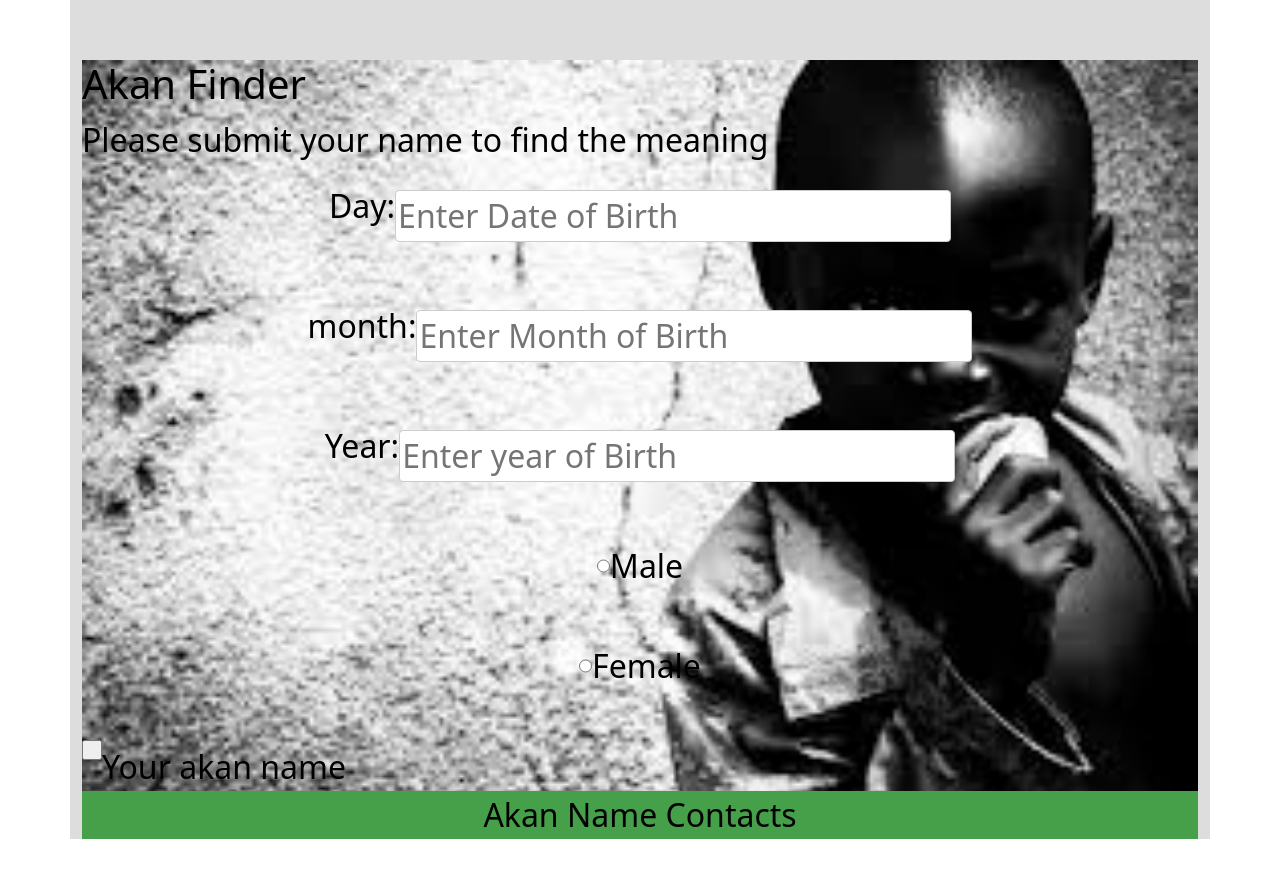
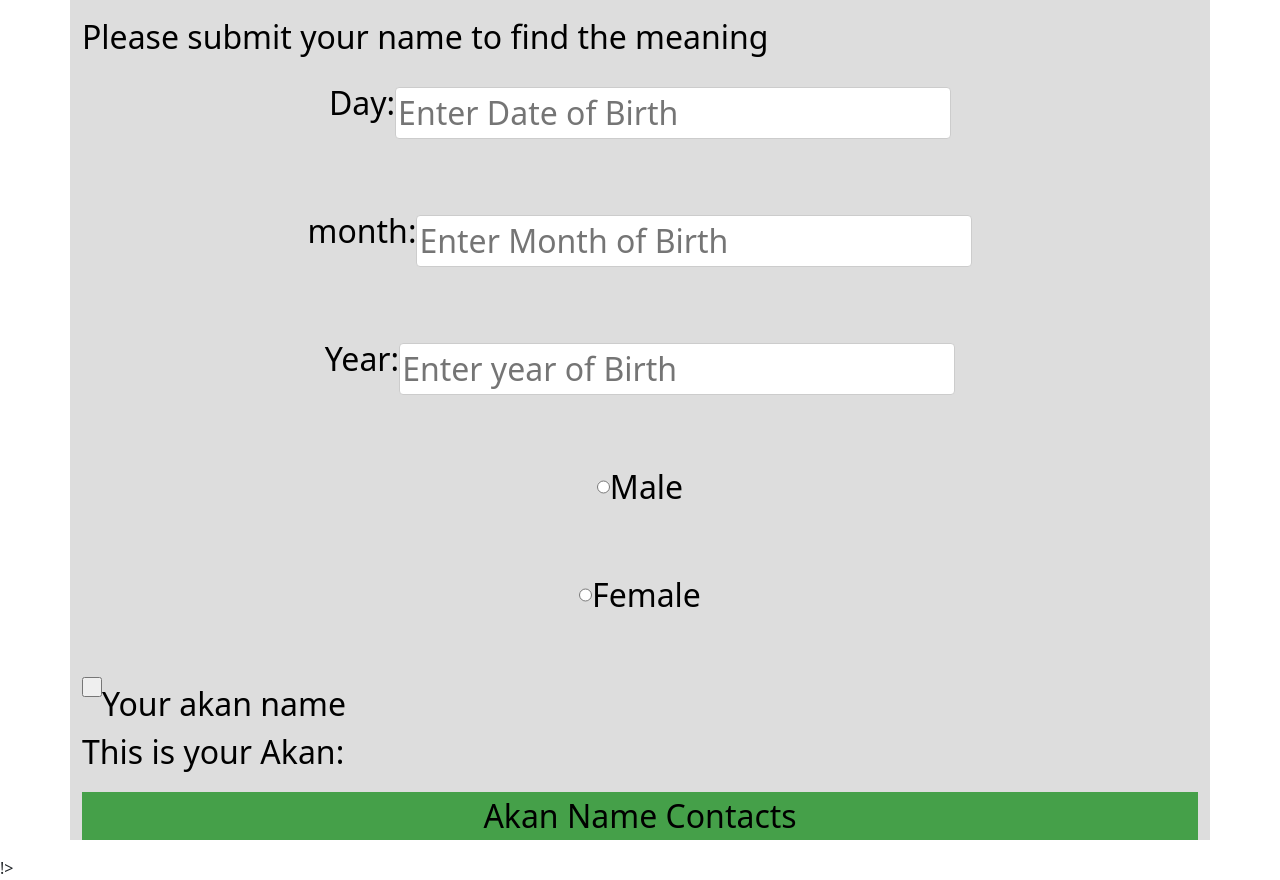
Before and after one commit to Hillary-Kechem/Akan-Name, a plain HTML site: page index.html in a window 1280 px wide. Shown: the part 1071-1951 px from the top of the page. Before the commit the page ends 1926 px from the top, so only its background shows below. Drawn offline with nearby package versions, Linux system fonts and the light colour scheme.

Commit message:
akan name update

```diff
--- a/index.html
+++ b/index.html
@@ -5,6 +5,9 @@
     <meta charset="UTF-8">
     <meta http-equiv="X-UA-Compatible" content="IE=edge">
     <meta name="viewport" content="width=device-width, initial-scale=1.0">
+    <link rel="stylesheet" href="https://maxcdn.bootstrapcdn.com/bootstrap/4.0.0/css/bootstrap.min.css" integrity="sha384-Gn5384xqQ1aoWXA+058RXPxPg6fy4IWvTNh0E263XmFcJlSAwiGgFAW/dAiS6JXm" crossorigin="anonymous">
+    <link rel="stylesheet" href="https://pro.fontawesome.com/releases/v5.10.0/css/all.css" integrity="sha384-AYmEC3Yw5cVb3ZcuHtOA93w35dYTsvhLPVnYs9eStHfGJvOvKxVfELGroGkvsg+p" crossorigin="anonymous" />
+
     <link href="https://cdn.jsdelivr.net/npm/bootstrap@5.1.3/dist/css/bootstrap.min.css" rel="stylesheet" integrity="sha384-1BmE4kWBq78iYhFldvKuhfTAU6auU8tT94WrHftjDbrCEXSU1oBoqyl2QvZ6jIW3" crossorigin="anonymous">
     <link rel="stylesheet" href="style.css">
     <title>Akan Names</title>
@@ -78,9 +81,7 @@
           </tbody>
         </table>
 
-        <br>
-        <div class="form1">
-        <h1>Akan Finder</h1>
+
         <p>Please submit your name to find the meaning</p>
 
         <form class="myForm">
@@ -95,10 +96,14 @@
           <label for="female"><input type="radio" id="female"name="gender">Female
           </label><br>
 
-            <input style="height: 20px; width: 20px; align-items: center;" class="button" type="button" id="akan">Your akan name</button>
+            <input style="height: 20px; width: 20px; align-items: center;" class="button" type="button" id="getakan">Your akan name</button>
 
           </form>
         </div>
+        <div id="akan">
+          <p>This is your Akan:</p>
+
+      </div>
 
         <footer id="footer">
           <div class="name">
@@ -110,7 +115,8 @@
       <script src="https://cdn.jsdelivr.net/npm/@popperjs/core@2.10.2/dist/umd/popper.min.js" integrity="sha384-7+zCNj/IqJ95wo16oMtfsKbZ9ccEh31eOz1HGyDuCQ6wgnyJNSYdrPa03rtR1zdB" crossorigin="anonymous"></script>
       <script src="https://cdn.jsdelivr.net/npm/bootstrap@5.1.3/dist/js/bootstrap.min.js"
       integrity="sha384-QJHtvGhmr9XOIpI6YVutG+2QOK9T+ZnN4kzFN1RtK3zEFEIsxhlmWl5/YESvpZ13" crossorigin="anonymous"></script>
-      <script src="script.js"></script>
+
+      <script src="script.js"></script>!>
 
       </div>
 
```
